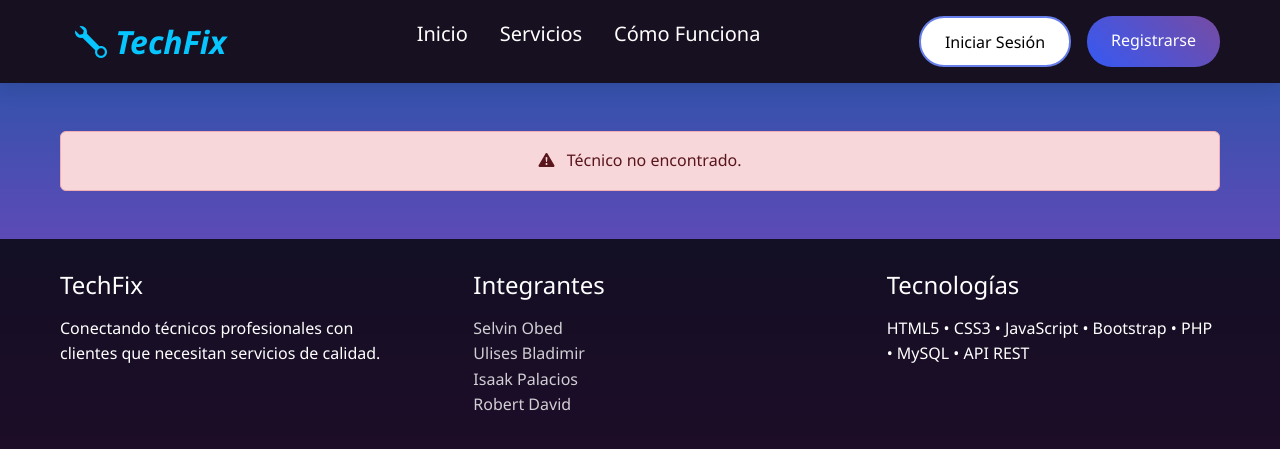
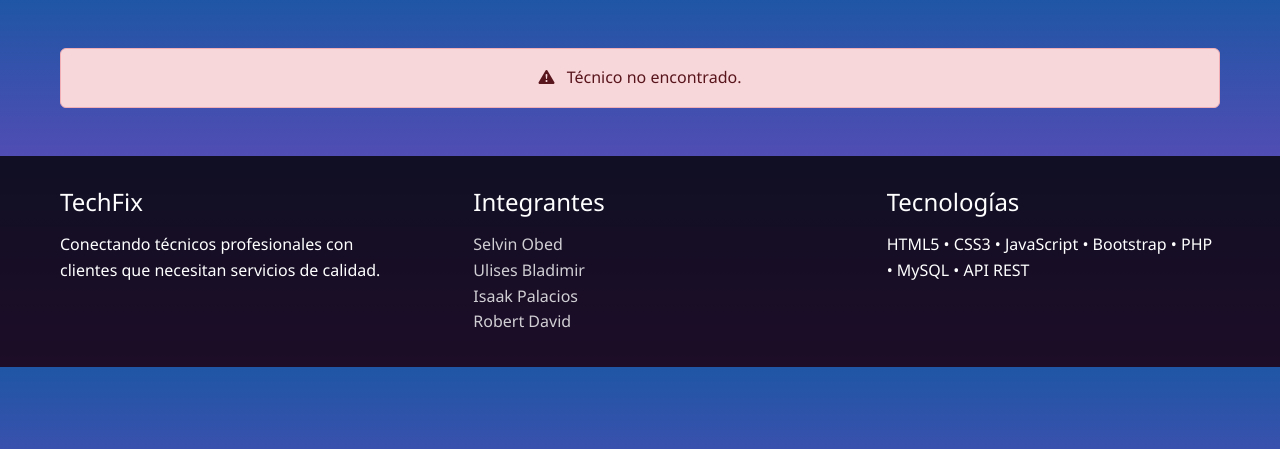
Before and after one commit to SelvinKoraddo/Proyecto-TPI-2025, a PHP site: page /Vistas/DetallesTecnico.php in a window 1280 px wide. Shown: the top 449 px of the page. Run offline with PHP 8.4, Linux system fonts and the light colour scheme.

Commit message:
cambios en vistas

```diff
--- a/ProyectoFase2_2025/Modelos/tecnicoModelo.php
+++ b/ProyectoFase2_2025/Modelos/tecnicoModelo.php
@@ -57,5 +57,19 @@ class TecnicoModelo {
         $stmt = $this->db->query($sql);
         return $stmt->fetchAll(PDO::FETCH_ASSOC);
     }
+    public function obtenerTecnicoPorId($id_tecnico) {
+    $sql = "SELECT t.id_tecnico, u.nombre_completo, u.correo, u.telefono,
+                   t.descripcion, t.tarifa_hora, t.zona_trabajo,
+                   GROUP_CONCAT(e.nombre SEPARATOR ', ') AS especialidades
+            FROM perfil_tecnico t
+            JOIN usuarios u ON t.id_usuario = u.id_usuario
+            LEFT JOIN tecnico_especialidad te ON te.id_tecnico = t.id_tecnico
+            LEFT JOIN especialidad e ON e.id_especialidad = te.id_especialidad
+            WHERE t.id_tecnico = ?
+            GROUP BY t.id_tecnico";
+    $stmt = $this->db->prepare($sql);
+    $stmt->execute([$id_tecnico]);
+    return $stmt->fetch(PDO::FETCH_ASSOC);
+}
 }
 ?>
--- a/ProyectoFase2_2025/Vistas/DetallesTecnico.php
+++ b/ProyectoFase2_2025/Vistas/DetallesTecnico.php
@@ -32,22 +32,6 @@ if ($id_tecnico) {
     <link rel="stylesheet" href="../Vistas/css/estilos.css">
 </head>
 <body>
-<header>
-    <nav class="container">
-        <div class="logo">
-            <i class="bi bi-wrench"> TechFix</i>
-        </div>
-        <ul class="nav-links">
-            <li><a href="../index.php#inic">Inicio</a></li>
-            <li><a href="../index.php#serv">Servicios</a></li>
-            <li><a href="../index.php#Cf">Cómo Funciona</a></li>
-        </ul>
-        <div class="auth-buttons">
-            <a href="../index.php#log" class="btn btn-outline">Iniciar Sesión</a>
-            <a href="../index.php#log" class="btn btn-primary">Registrarse</a>
-        </div>
-    </nav>
-</header>
 
 <main class="container my-5">
 <?php if (!$tecnico): ?>
@@ -108,15 +92,6 @@ if ($id_tecnico) {
                         </div>
                         <span class="badge bg-warning text-dark fs-6"><?= $promedio ?>/5</span>
                         <span class="text-muted">(<?= count($resenas) ?> <?= count($resenas) == 1 ? 'reseña' : 'reseñas' ?>)</span>
-                    </div>
-
-                    <div class="mt-4">
-                        <button class="btn btn-primary me-2">
-                            <i class="bi bi-calendar-check me-2"></i>Solicitar Servicio
-                        </button>
-                        <button class="btn btn-outline-primary">
-                            <i class="bi bi-chat-dots me-2"></i>Enviar Mensaje
-                        </button>
                     </div>
                 </div>
             </div>
```
Also changed, not shown: ProyectoFase2_2025/Vistas/ResenaTecnico.php (+8 -16 lines).
